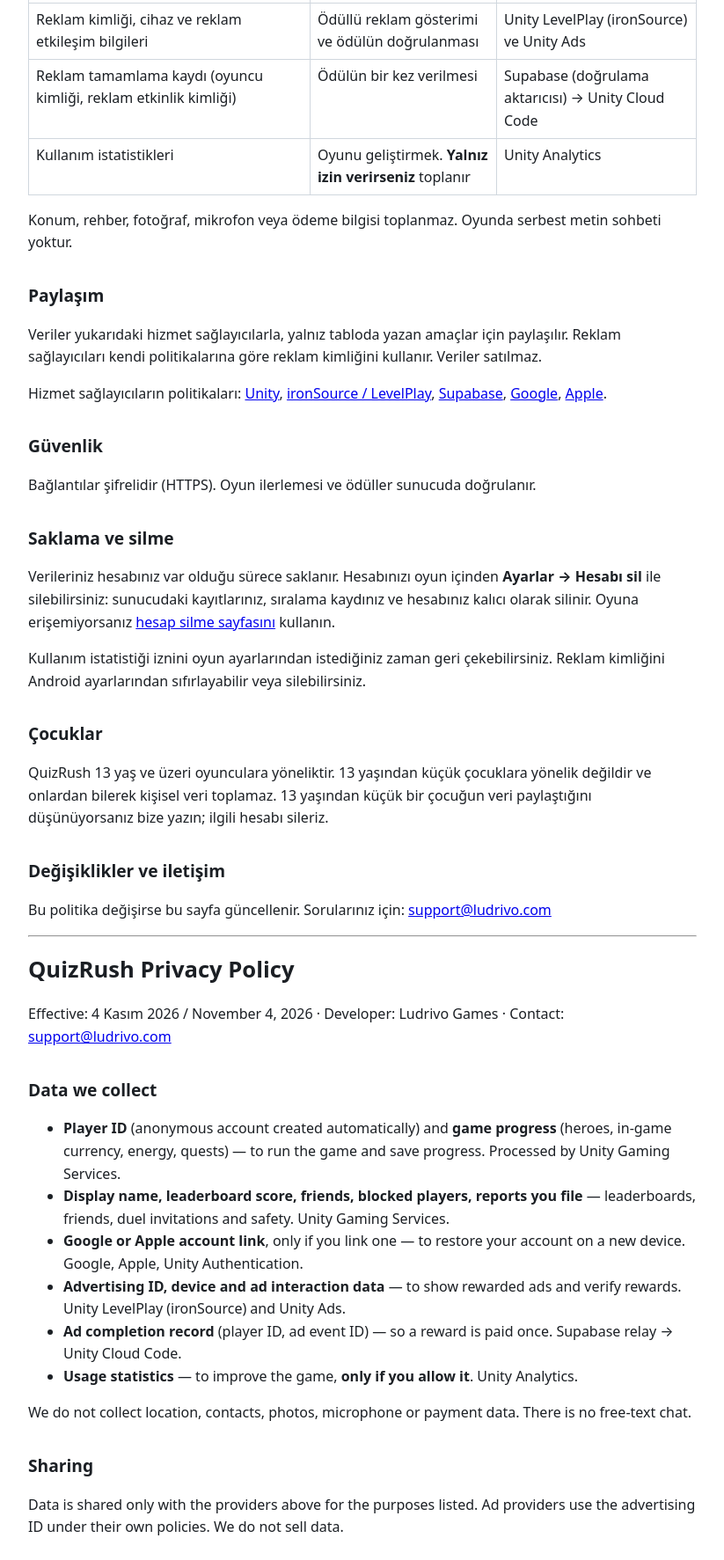
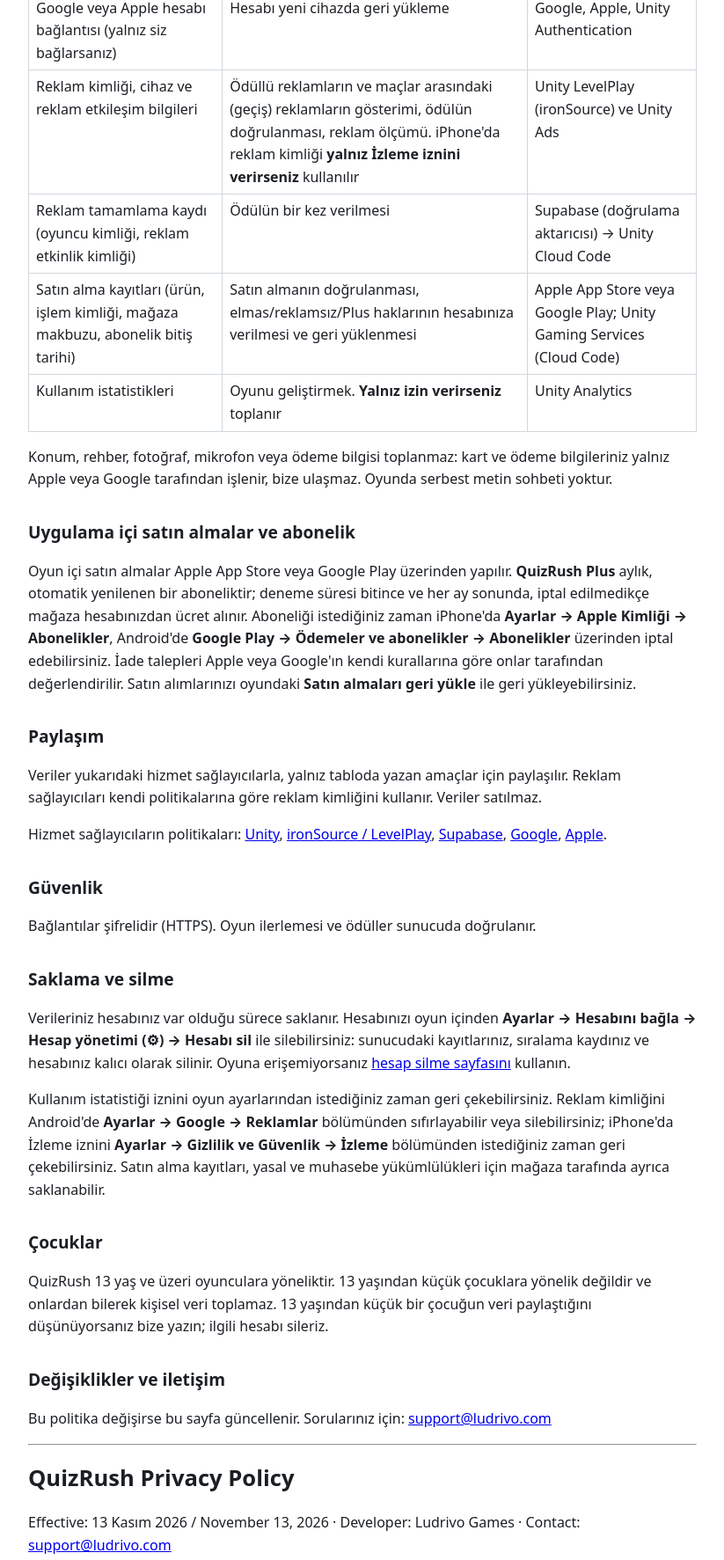
Before and after one commit to bilalcinal/ludrivo-legal, a plain HTML site: page privacy.html in a window 1280 px wide. Shown: the part 573-2346 px from the top of the page at 88% size, without its empty margins (228-1051 px from the left). Drawn offline with Linux system fonts and the light colour scheme.

Commit message:
Privacy policy: in-app purchases and Plus subscription, interstitial ads, iOS tracking; current deletion path
Co-Authored-By: Claude Opus 5.5 <noreply@anthropic.com>

```diff
--- a/privacy.html
+++ b/privacy.html
@@ -13,7 +13,7 @@
 </head>
 <body>
 <h1>QuizRush Gizlilik Politikası</h1>
-<p>Yürürlük tarihi: 4 Kasım 2026 / November 4, 2026 · Geliştirici: Ludrivo Games · İletişim: <a href="mailto:support@ludrivo.com">support@ludrivo.com</a></p>
+<p>Yürürlük tarihi: 13 Kasım 2026 / November 13, 2026 · Geliştirici: Ludrivo Games · İletişim: <a href="mailto:support@ludrivo.com">support@ludrivo.com</a></p>
 
 <h2>Topladığımız veriler</h2>
 <table>
@@ -22,11 +22,15 @@
 <tr><td>Oyun ilerlemesi, kahramanlar, oyun içi para, enerji, görevler</td><td>İlerlemenin sunucuda saklanması</td><td>Unity Gaming Services (Cloud Save, Cloud Code, Economy)</td></tr>
 <tr><td>Seçtiğiniz oyuncu adı, sıralama puanı, arkadaş listesi, engellediğiniz oyuncular, gönderdiğiniz şikâyetler</td><td>Sıralama tablosu, arkadaşlar, düello davetleri, güvenlik</td><td>Unity Gaming Services (Leaderboards, Friends, Relay)</td></tr>
 <tr><td>Google veya Apple hesabı bağlantısı (yalnız siz bağlarsanız)</td><td>Hesabı yeni cihazda geri yükleme</td><td>Google, Apple, Unity Authentication</td></tr>
-<tr><td>Reklam kimliği, cihaz ve reklam etkileşim bilgileri</td><td>Ödüllü reklam gösterimi ve ödülün doğrulanması</td><td>Unity LevelPlay (ironSource) ve Unity Ads</td></tr>
+<tr><td>Reklam kimliği, cihaz ve reklam etkileşim bilgileri</td><td>Ödüllü reklamların ve maçlar arasındaki (geçiş) reklamların gösterimi, ödülün doğrulanması, reklam ölçümü. iPhone'da reklam kimliği <b>yalnız İzleme iznini verirseniz</b> kullanılır</td><td>Unity LevelPlay (ironSource) ve Unity Ads</td></tr>
 <tr><td>Reklam tamamlama kaydı (oyuncu kimliği, reklam etkinlik kimliği)</td><td>Ödülün bir kez verilmesi</td><td>Supabase (doğrulama aktarıcısı) → Unity Cloud Code</td></tr>
+<tr><td>Satın alma kayıtları (ürün, işlem kimliği, mağaza makbuzu, abonelik bitiş tarihi)</td><td>Satın almanın doğrulanması, elmas/reklamsız/Plus haklarının hesabınıza verilmesi ve geri yüklenmesi</td><td>Apple App Store veya Google Play; Unity Gaming Services (Cloud Code)</td></tr>
 <tr><td>Kullanım istatistikleri</td><td>Oyunu geliştirmek. <b>Yalnız izin verirseniz</b> toplanır</td><td>Unity Analytics</td></tr>
 </table>
-<p>Konum, rehber, fotoğraf, mikrofon veya ödeme bilgisi toplanmaz. Oyunda serbest metin sohbeti yoktur.</p>
+<p>Konum, rehber, fotoğraf, mikrofon veya ödeme bilgisi toplanmaz: kart ve ödeme bilgileriniz yalnız Apple veya Google tarafından işlenir, bize ulaşmaz. Oyunda serbest metin sohbeti yoktur.</p>
+
+<h2>Uygulama içi satın almalar ve abonelik</h2>
+<p>Oyun içi satın almalar Apple App Store veya Google Play üzerinden yapılır. <b>QuizRush Plus</b> aylık, otomatik yenilenen bir aboneliktir; deneme süresi bitince ve her ay sonunda, iptal edilmedikçe mağaza hesabınızdan ücret alınır. Aboneliği istediğiniz zaman iPhone'da <b>Ayarlar → Apple Kimliği → Abonelikler</b>, Android'de <b>Google Play → Ödemeler ve abonelikler → Abonelikler</b> üzerinden iptal edebilirsiniz. İade talepleri Apple veya Google'ın kendi kurallarına göre onlar tarafından değerlendirilir. Satın alımlarınızı oyundaki <b>Satın almaları geri yükle</b> ile geri yükleyebilirsiniz.</p>
 
 <h2>Paylaşım</h2>
 <p>Veriler yukarıdaki hizmet sağlayıcılarla, yalnız tabloda yazan amaçlar için paylaşılır. Reklam sağlayıcıları kendi politikalarına göre reklam kimliğini kullanır. Veriler satılmaz.</p>
@@ -36,8 +40,8 @@
 <p>Bağlantılar şifrelidir (HTTPS). Oyun ilerlemesi ve ödüller sunucuda doğrulanır.</p>
 
 <h2>Saklama ve silme</h2>
-<p>Verileriniz hesabınız var olduğu sürece saklanır. Hesabınızı oyun içinden <b>Ayarlar → Hesabı sil</b> ile silebilirsiniz: sunucudaki kayıtlarınız, sıralama kaydınız ve hesabınız kalıcı olarak silinir. Oyuna erişemiyorsanız <a href="delete-account.html">hesap silme sayfasını</a> kullanın.</p>
-<p>Kullanım istatistiği iznini oyun ayarlarından istediğiniz zaman geri çekebilirsiniz. Reklam kimliğini Android ayarlarından sıfırlayabilir veya silebilirsiniz.</p>
+<p>Verileriniz hesabınız var olduğu sürece saklanır. Hesabınızı oyun içinden <b>Ayarlar → Hesabını bağla → Hesap yönetimi (⚙) → Hesabı sil</b> ile silebilirsiniz: sunucudaki kayıtlarınız, sıralama kaydınız ve hesabınız kalıcı olarak silinir. Oyuna erişemiyorsanız <a href="delete-account.html">hesap silme sayfasını</a> kullanın.</p>
+<p>Kullanım istatistiği iznini oyun ayarlarından istediğiniz zaman geri çekebilirsiniz. Reklam kimliğini Android'de <b>Ayarlar → Google → Reklamlar</b> bölümünden sıfırlayabilir veya silebilirsiniz; iPhone'da İzleme iznini <b>Ayarlar → Gizlilik ve Güvenlik → İzleme</b> bölümünden istediğiniz zaman geri çekebilirsiniz. Satın alma kayıtları, yasal ve muhasebe yükümlülükleri için mağaza tarafında ayrıca saklanabilir.</p>
 
 <h2>Çocuklar</h2>
 <p>QuizRush 13 yaş ve üzeri oyunculara yöneliktir. 13 yaşından küçük çocuklara yönelik değildir ve onlardan bilerek kişisel veri toplamaz. 13 yaşından küçük bir çocuğun veri paylaştığını düşünüyorsanız bize yazın; ilgili hesabı sileriz.</p>
@@ -48,23 +52,26 @@
 <hr>
 <h1 lang="en">QuizRush Privacy Policy</h1>
 <div lang="en">
-<p>Effective: 4 Kasım 2026 / November 4, 2026 · Developer: Ludrivo Games · Contact: <a href="mailto:support@ludrivo.com">support@ludrivo.com</a></p>
+<p>Effective: 13 Kasım 2026 / November 13, 2026 · Developer: Ludrivo Games · Contact: <a href="mailto:support@ludrivo.com">support@ludrivo.com</a></p>
 <h2>Data we collect</h2>
 <ul>
 <li><b>Player ID</b> (anonymous account created automatically) and <b>game progress</b> (heroes, in-game currency, energy, quests) — to run the game and save progress. Processed by Unity Gaming Services.</li>
 <li><b>Display name, leaderboard score, friends, blocked players, reports you file</b> — leaderboards, friends, duel invitations and safety. Unity Gaming Services.</li>
 <li><b>Google or Apple account link</b>, only if you link one — to restore your account on a new device. Google, Apple, Unity Authentication.</li>
-<li><b>Advertising ID, device and ad interaction data</b> — to show rewarded ads and verify rewards. Unity LevelPlay (ironSource) and Unity Ads.</li>
+<li><b>Advertising ID, device and ad interaction data</b> — to show rewarded ads and between-match (interstitial) ads, verify rewards and measure ads. On iPhone the advertising ID is used <b>only if you allow tracking</b>. Unity LevelPlay (ironSource) and Unity Ads.</li>
 <li><b>Ad completion record</b> (player ID, ad event ID) — so a reward is paid once. Supabase relay → Unity Cloud Code.</li>
+<li><b>Purchase records</b> (product, transaction ID, store receipt, subscription expiry) — to verify purchases and grant and restore gems, ad-free and Plus on your account. Apple App Store or Google Play; Unity Gaming Services (Cloud Code).</li>
 <li><b>Usage statistics</b> — to improve the game, <b>only if you allow it</b>. Unity Analytics.</li>
 </ul>
-<p>We do not collect location, contacts, photos, microphone or payment data. There is no free-text chat.</p>
+<p>We do not collect location, contacts, photos, microphone or payment data: your card and payment details are handled only by Apple or Google and never reach us. There is no free-text chat.</p>
+<h2>In-app purchases and subscription</h2>
+<p>In-app purchases are made through the Apple App Store or Google Play. <b>QuizRush Plus</b> is a monthly auto-renewing subscription: after the trial and at the end of each month your store account is charged unless you cancel. Cancel any time on iPhone in <b>Settings → Apple ID → Subscriptions</b>, on Android in <b>Google Play → Payments &amp; subscriptions → Subscriptions</b>. Refunds are handled by Apple or Google under their own rules. Use <b>Restore purchases</b> in the game to restore your purchases.</p>
 <h2>Sharing</h2>
 <p>Data is shared only with the providers above for the purposes listed. Ad providers use the advertising ID under their own policies. We do not sell data.</p>
 <h2>Security</h2>
 <p>Connections are encrypted (HTTPS). Progress and rewards are validated on the server.</p>
 <h2>Retention and deletion</h2>
-<p>Data is kept while your account exists. Delete it in the game under <b>Settings → Delete account</b>: your server records, leaderboard entry and account are permanently deleted. If you cannot open the game, use the <a href="delete-account.html">account deletion page</a>. You can withdraw analytics consent in the game settings and reset or delete your advertising ID in Android settings.</p>
+<p>Data is kept while your account exists. Delete it in the game under <b>Settings → Link your account → Account management (⚙) → Delete account</b>: your server records, leaderboard entry and account are permanently deleted. If you cannot open the game, use the <a href="delete-account.html">account deletion page</a>. You can withdraw analytics consent in the game settings. Reset or delete your advertising ID on Android in <b>Settings → Google → Ads</b>; on iPhone withdraw tracking permission any time in <b>Settings → Privacy &amp; Security → Tracking</b>. Purchase records may additionally be kept by the store for legal and accounting obligations.</p>
 <h2>Children</h2>
 <p>QuizRush is intended for players aged 13 and over. It is not directed at children under 13 and does not knowingly collect personal data from them. If you believe a child under 13 has shared data with us, contact us and we will delete the account.</p>
 <h2>Changes and contact</h2>
```
Also changed, not shown: delete-account.html (+2 -2 lines).
